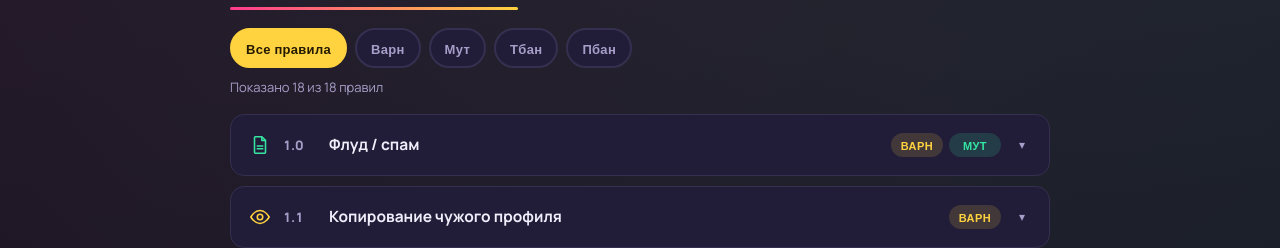
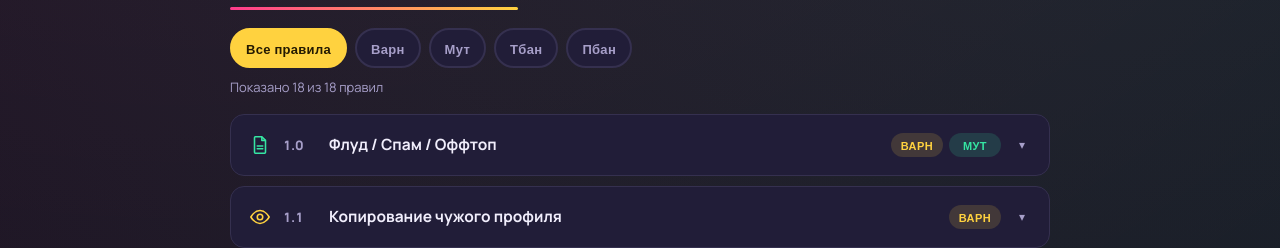
Before and after one commit to neurotaxis17/fsrules, a plain HTML site: page index.html in a window 1280 px wide. Shown: the part 1260-1508 px from the top of the page. Drawn offline with nearby package versions, Linux system fonts and the light colour scheme; a web font is replaced by a local one.

Commit message:
Update rules with new entries and descriptions

```diff
--- a/index.html
+++ b/index.html
@@ -913,7 +913,7 @@
 
 <script>
 const RULES = [
-  {num:"1.0", emoji:"<svg class='ico' viewBox='0 0 24 24' width='1em' height='1em' fill='none' stroke='currentColor' stroke-width='1.7' style='display:inline-block;vertical-align:-0.16em' aria-hidden='true'><path d='M7 3h7l4 4v13a1 1 0 0 1-1 1H7a1 1 0 0 1-1-1V4a1 1 0 0 1 1-1Z' stroke-linejoin='round'/><path d='M14 3v4h4' stroke-linejoin='round'/><path d='M9 13h6M9 16h6' stroke-linecap='round'/></svg>", title:"Флуд / спам", pen:["warn","mute"], penText:"Варн / мут на неопределённый срок (массовый рейд — пбан)", desc:"Спам текстом, вложениями или реакциями, а также бессмысленные, повторяющиеся или бестолковые сообщения на других языках. А также «лесенка» — 5 и более сообщений подряд без перебоев другими участниками и веской причины. Лёгкие случаи — варн, более серьёзные — мут (срок зависит от обстоятельств). Массовый спам-рейд карается перманентным баном."},
+  {num:"1.0", emoji:"<svg class='ico' viewBox='0 0 24 24' width='1em' height='1em' fill='none' stroke='currentColor' stroke-width='1.7' style='display:inline-block;vertical-align:-0.16em' aria-hidden='true'><path d='M7 3h7l4 4v13a1 1 0 0 1-1 1H7a1 1 0 0 1-1-1V4a1 1 0 0 1 1-1Z' stroke-linejoin='round'/><path d='M14 3v4h4' stroke-linejoin='round'/><path d='M9 13h6M9 16h6' stroke-linecap='round'/></svg>", title:"Флуд / Спам / Оффтоп", pen:["warn","mute"], penText:"Варн / мут на неопределённый срок (массовый рейд — пбан)", desc:"Off-Topic сообщения / Спам текстом, вложениями или реакциями, а также бессмысленные, повторяющиеся или бестолковые сообщения на других языках. А также «лесенка» — 5 и более сообщений подряд без перебоев другими участниками и веской причины. Лёгкие случаи — варн, более серьёзные — мут (срок зависит от обстоятельств). Массовый спам-рейд карается перманентным баном."},
   {num:"1.1", emoji:"<svg class='ico' viewBox='0 0 24 24' width='1em' height='1em' fill='none' stroke='currentColor' stroke-width='1.7' style='display:inline-block;vertical-align:-0.16em' aria-hidden='true'><path d='M2 12s4-7 10-7 10 7 10 7-4 7-10 7-10-7-10-7Z' stroke-linejoin='round'/><circle cx='12' cy='12' r='3'/></svg>", title:"Копирование чужого профиля", pen:["warn"], penText:"Варн", desc:"Имитация чужого имени, аватара или стиля общения."},
   {num:"1.2", emoji:"<svg class='ico' viewBox='0 0 24 24' width='1em' height='1em' fill='none' stroke='currentColor' stroke-width='1.7' style='display:inline-block;vertical-align:-0.16em' aria-hidden='true'><path d='M4 5h16v11H9l-4 4V5Z' stroke-linejoin='round'/></svg>", title:"Конфликты", pen:["warn","mute"], penText:"Варн / мут на 30 минут для всех участников", desc:"Наказание получают все стороны конфликта, а не только зачинщик. Отдельно наказываются провокации, разжигающие конфликт (варн)."},
   {num:"1.3", emoji:"<svg class='ico' viewBox='0 0 24 24' width='1em' height='1em' fill='none' stroke='currentColor' stroke-width='1.7' style='display:inline-block;vertical-align:-0.16em' aria-hidden='true'><circle cx='12' cy='12' r='9'/><path d='M8 10l2 2m-2 0 2-2M14 10l2 2m-2 0 2-2M8 16c1.5-1.3 6.5-1.3 8 0' stroke-linecap='round'/></svg>", title:"Токсичность", pen:["warn","mute"], penText:"Варн / мут на 1 час", desc:"Оскорбления, токсичное поведение по отношению к другим участникам чата. Сюда же относятся крайние издевательства над участниками, чересчур грубые подколы и т.п."},
```
